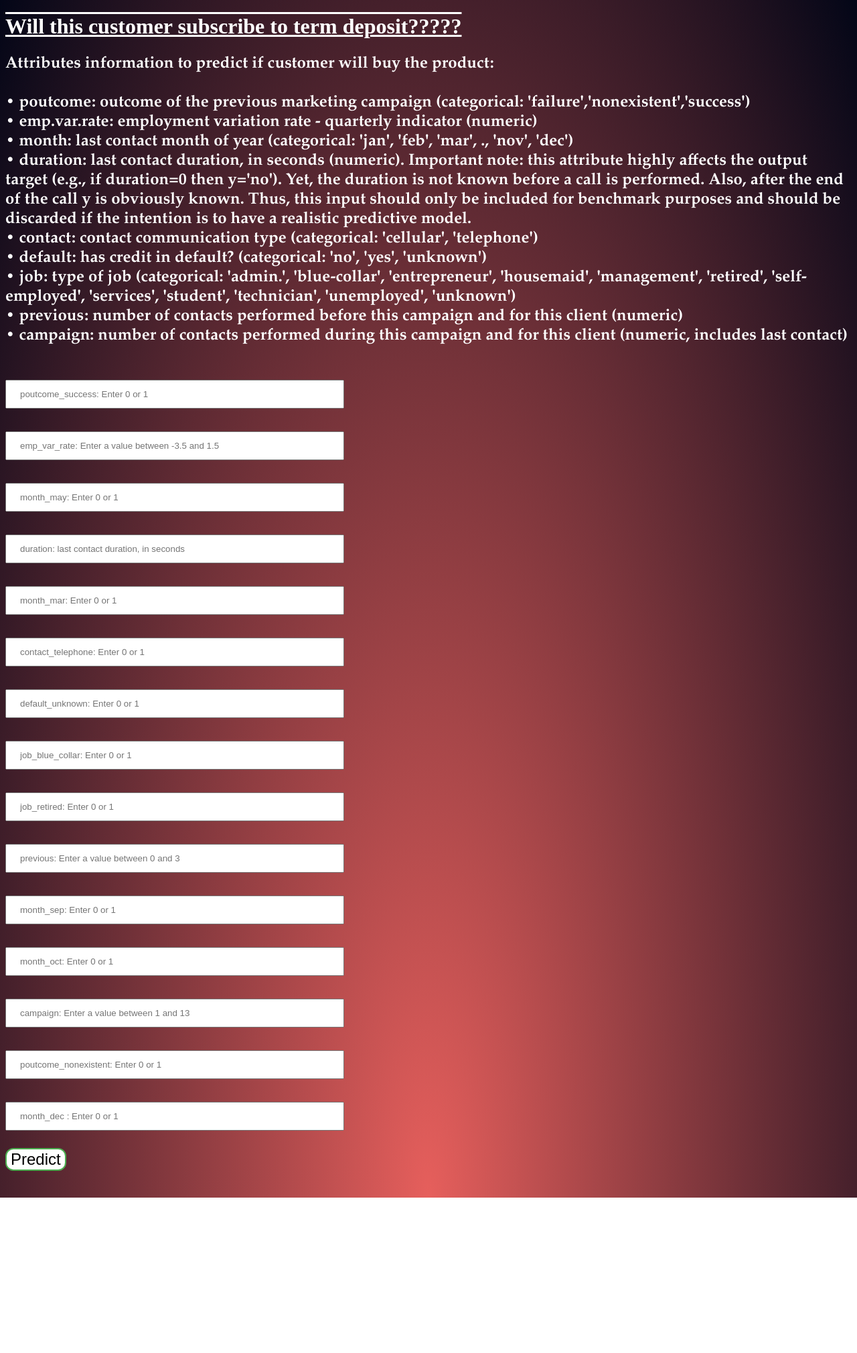
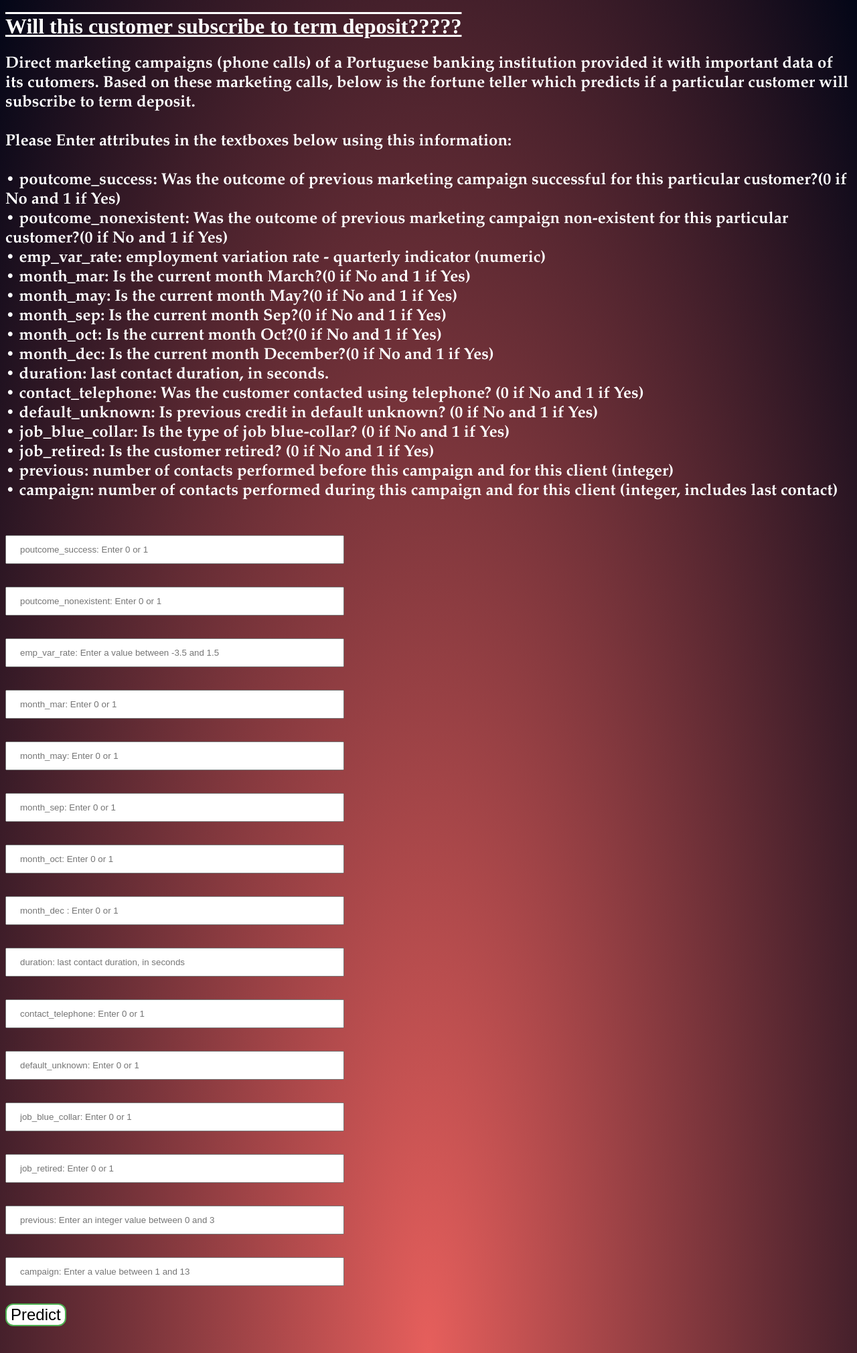
Before and after one commit to Sanket2311/Heroku-deployment, a Flask app: page / in a window 1280 px wide. Shown: the whole page at 67% size. Before the commit the page ends 1788 px from the top, so only its background shows below. Run offline with Flask 2, Linux system fonts and the light colour scheme; parts of the project's set-up code (start-up, migrations or seed data) failed here and were passed over.

Commit message:
Update index.html

```diff
--- a/templates/index.html
+++ b/templates/index.html
@@ -83,37 +83,45 @@ input:focus::placeholder
 	<h1>Will this customer subscribe to term deposit?????</h1>
 
 <p id="one" align="left">
-Attributes information to predict if customer will buy the product:
+
+Direct marketing campaigns (phone calls) of a Portuguese banking institution provided it with important data of its cutomers. Based on these marketing calls, below is the fortune teller which predicts if a particular customer will subscribe to term deposit.
+<br><br>
+Please Enter attributes in the textboxes below using this information:
 <br>
-<br>•	poutcome: outcome of the previous marketing campaign (categorical: 'failure','nonexistent','success')
-<br>•	emp.var.rate: employment variation rate - quarterly indicator (numeric)
-<br>•	month: last contact month of year (categorical: 'jan', 'feb', 'mar', ., 'nov', 'dec')
-<br>•	duration: last contact duration, in seconds (numeric). Important note: this attribute highly affects the output target (e.g., if duration=0 then y='no'). Yet, the duration is not known before a call is performed. Also, after the end of the call y is obviously known. Thus, this input should only be included for benchmark purposes and should be discarded if the intention is to have a realistic predictive model.
-<br>•	contact: contact communication type (categorical: 'cellular', 'telephone')
-<br>•	default: has credit in default? (categorical: 'no', 'yes', 'unknown')
-<br>•	job: type of job (categorical: 'admin.', 'blue-collar', 'entrepreneur', 'housemaid', 'management', 'retired', 'self-employed', 'services', 'student', 'technician', 'unemployed', 'unknown')
-<br>•	previous: number of contacts performed before this campaign and for this client (numeric)
-<br>•	campaign: number of contacts performed during this campaign and for this client (numeric, includes last contact)
+<br>•	poutcome_success: Was the outcome of previous marketing campaign successful for this particular customer?(0 if No and 1 if Yes)
+<br>•	poutcome_nonexistent: Was the outcome of previous marketing campaign non-existent for this particular customer?(0 if No and 1 if Yes)
+<br>•	emp_var_rate: employment variation rate - quarterly indicator (numeric)
+<br>•	month_mar: Is the current month March?(0 if No and 1 if Yes)
+<br>•	month_may: Is the current month May?(0 if No and 1 if Yes)
+<br>•	month_sep: Is the current month Sep?(0 if No and 1 if Yes)
+<br>•	month_oct: Is the current month Oct?(0 if No and 1 if Yes)
+<br>•	month_dec: Is the current month December?(0 if No and 1 if Yes)
+<br>•	duration: last contact duration, in seconds.
+<br>•	contact_telephone: Was the customer contacted using telephone? (0 if No and 1 if Yes)
+<br>•	default_unknown: Is previous credit in default unknown? (0 if No and 1 if Yes)
+<br>•	job_blue_collar: Is the type of job blue-collar? (0 if No and 1 if Yes)
+<br>•	job_retired: Is the customer retired? (0 if No and 1 if Yes)
+<br>•	previous: number of contacts performed before this campaign and for this client (integer)
+<br>•	campaign: number of contacts performed during this campaign and for this client (integer, includes last contact)
 <br></p><br>
 
      <!-- Main Input For Receiving Query to our ML -->
     <form action="{{ url_for('predict')}}"method="post">
     	<input type="text" name="poutcome_success" placeholder="poutcome_success: Enter 0 or 1" required="required" /><br><br>
-        <input type="text" name="emp_var_rate" placeholder="emp_var_rate: Enter a value between -3.5 and 1.5" required="required: " /><br><br>
+        <input type="text" name="poutcome_nonexistent" placeholder="poutcome_nonexistent: Enter 0 or 1 " required="required" /><br><br>
+		<input type="text" name="emp_var_rate" placeholder="emp_var_rate: Enter a value between -3.5 and 1.5" required="required: " /><br><br>
+		<input type="text" name="month_mar" placeholder="month_mar: Enter 0 or 1" required="required" /><br><br>
 		<input type="text" name="month_may" placeholder="month_may: Enter 0 or 1" required="required" /><br><br>
+		<input type="text" name="month_sep" placeholder="month_sep: Enter 0 or 1 " required="required" /><br><br>
+		<input type="text" name="month_oct" placeholder="month_oct: Enter 0 or 1" required="required" /><br><br>
+		<input type="text" name="month_dec" placeholder="month_dec : Enter 0 or 1 " required="required" /><br><br>
 		<input type="text" name="duration" placeholder="duration: last contact duration, in seconds" required="required" /><br><br>
-		<input type="text" name="month_mar" placeholder="month_mar: Enter 0 or 1" required="required" /><br><br>
 		<input type="text" name="contact_telephone" placeholder="contact_telephone: Enter 0 or 1" required="required" /><br><br>
 		<input type="text" name="default_unknown" placeholder="default_unknown: Enter 0 or 1" required="required" /><br><br>
 		<input type="text" name="job_blue_collar" placeholder="job_blue_collar: Enter 0 or 1" required="required" /><br><br>
 		<input type="text" name="job_retired" placeholder="job_retired: Enter 0 or 1" required="required" /><br><br>
-		<input type="text" name="previous" placeholder="previous: Enter a value between 0 and 3" required="required" /><br><br>
-		<input type="text" name="month_sep" placeholder="month_sep: Enter 0 or 1 " required="required" /><br><br>
-		<input type="text" name="month_oct" placeholder="month_oct: Enter 0 or 1" required="required" /><br><br>
+		<input type="text" name="previous" placeholder="previous: Enter an integer value between 0 and 3" required="required" /><br><br>
 		<input type="text" name="campaign" placeholder="campaign: Enter a value between 1 and 13" required="required" /><br><br>
-		<input type="text" name="poutcome_nonexistent" placeholder="poutcome_nonexistent: Enter 0 or 1 " required="required" /><br><br>
-		<input type="text" name="month_dec" placeholder="month_dec : Enter 0 or 1 " required="required" /><br><br>
-
 
         <button type="submit" class="btn btn-primary btn-block btn-large">Predict</button>
 
```
